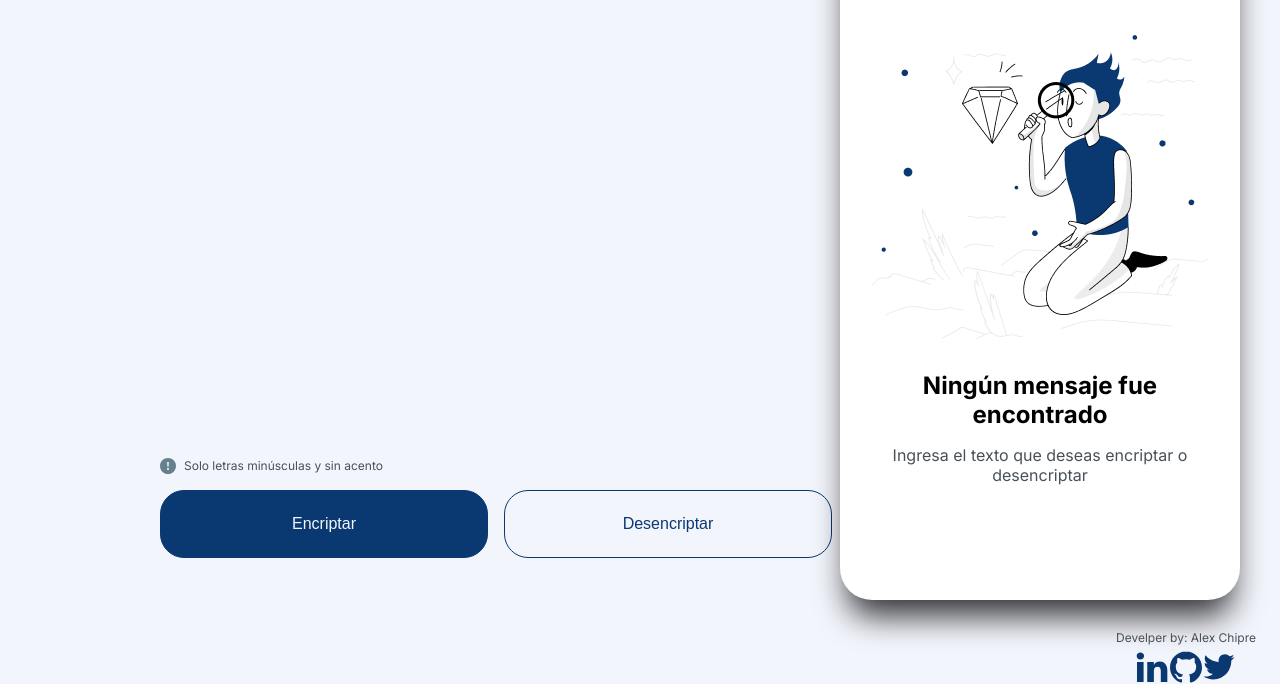
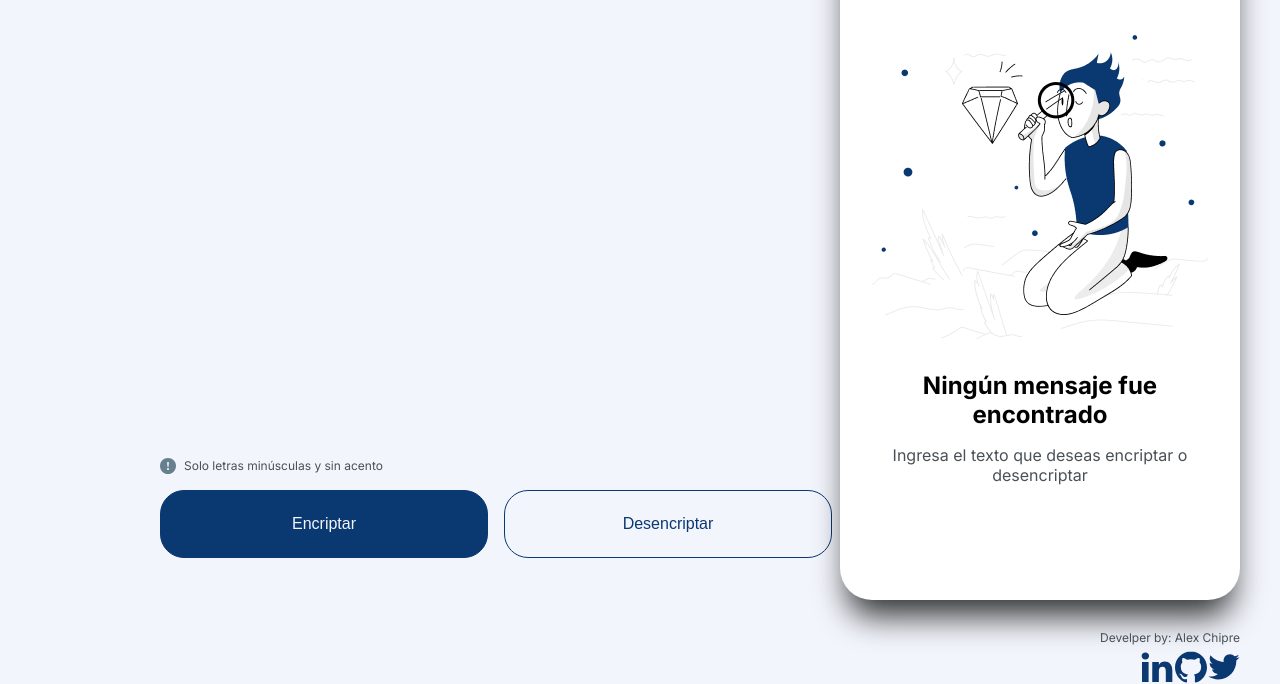
Before and after one commit to achipre/encriptaydesencripta, a plain HTML site: page index.html in a window 1280 px wide. Shown: the part 120-804 px from the top of the page. Drawn offline with Linux system fonts and the light colour scheme.

Commit message:
Modificated Footer

```diff
--- a/style.css
+++ b/style.css
@@ -14,7 +14,8 @@
 }
 body {
   background-color: var(--background);
-
+  display: flex;
+  flex-direction: column;
 }
 .main {
   padding: 40px 40px 30px;
@@ -222,10 +223,8 @@ body {
   color: var(--background);
 }
 .social {
-  text-align: center;
-  position: absolute;
-  padding: 0 24px 0;
-  right: 0;
+  text-align: end;
+  padding: 0 40px 0;
 }
 .social p{
   padding-bottom: 6px;
```
